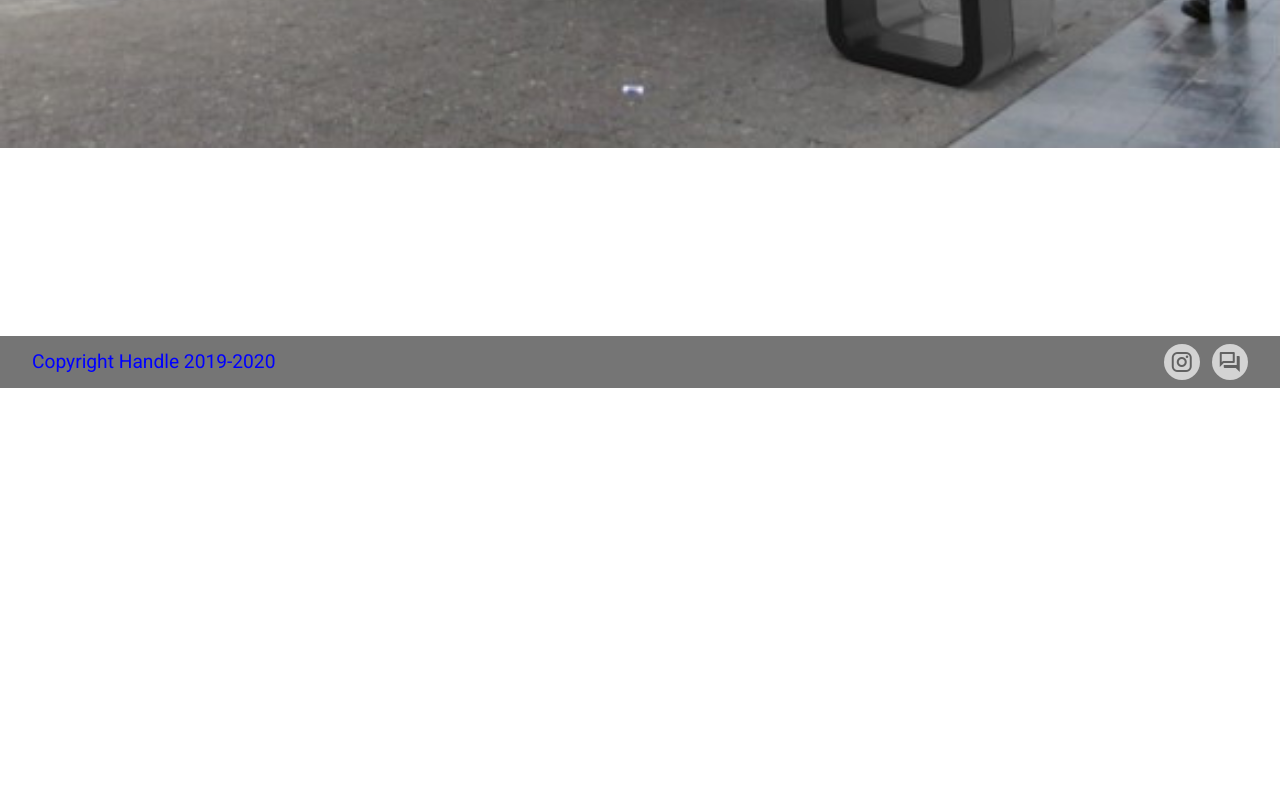
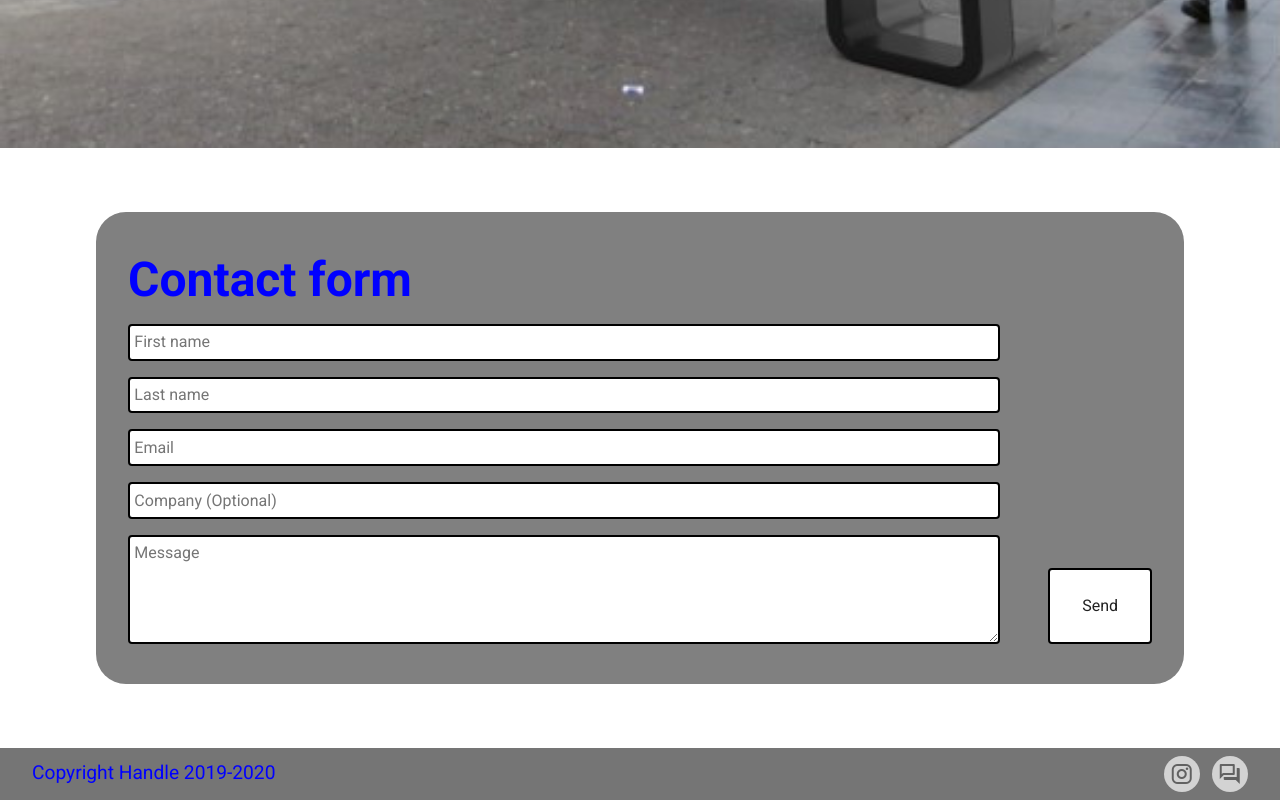
Before and after one commit to BMatrix/handle-website, a Vue app: page /contact in a window 1280 px wide. Shown: the part 412-1212 px from the top of the page. Before the commit the page ends 800 px from the top, so only its background shows below. Built offline with nearby package versions, Linux system fonts and the light colour scheme.

Commit message:
Added contact form
Added Contact component (non-functional)

```diff
--- /dev/null
+++ b/src/components/Contact.vue
@@ -0,0 +1,65 @@
+<template>
+  <div class="content">
+    <h2>Contact form</h2>
+    <form>
+      <div>
+        <input type="text" placeholder="First name" required />
+        <input type="text" placeholder="Last name" required />
+        <input type="email" placeholder="Email" required />
+        <input type="text" placeholder="Company (Optional)" />
+        <textarea rows="4" placeholder="Message" required />
+      </div>
+      <div>
+        <input type="submit" value="Send" />
+      </div>
+    </form>
+  </div>
+</template>
+
+<style scoped>
+.content {
+  background-color: grey;
+  border-radius: 30px;
+  padding: 2em;
+}
+
+h2 {
+  font-size: 3em;
+  color: blue;
+}
+
+form {
+  display: flex;
+  flex-direction: row;
+  justify-content: space-between;
+  align-items: flex-end;
+  gap: 3em;
+}
+form div {
+  display: flex;
+  flex-direction: column;
+}
+form div:first-child {
+    flex-grow: 1;
+}
+form div:first-child * {
+  padding: 0.5%;
+  margin: 8px 0 8px 0;
+  border: 2px solid black;
+  border-radius: 4px;
+  background-color: white;
+}
+form div:last-child * {
+  padding: 1.5em 2em 1.5em 2em;
+  margin: 8px 0 8px 0;
+  border: 2px solid black;
+  border-radius: 4px;
+  background-color: white;
+}
+</style>
+
+<script>
+export default {
+  name: "Contact"
+};
+</script>
--- a/src/components/Header.vue
+++ b/src/components/Header.vue
@@ -50,6 +50,7 @@
   width: 90%;
 }
 .middletext h1 {
+  color: black;
   font-size: 2.5em;
 }
 
--- a/src/views/Contact.vue
+++ b/src/views/Contact.vue
@@ -1,23 +1,29 @@
 <template>
   <div class="contact">
-    <Header :backgroundimage="'enviroments/enviroment1.jpg'" :activepage="3">
-      <template v-slot:title>Title</template>
-      <template v-slot:text>Lorem ipsum dolor sit amet consectetur adipisicing elit. A mollitia ea nulla voluptate asperiores beatae consectetur excepturi aliquam quasi ipsa saepe tempora quas, ipsum officiis labore, debitis omnis sunt necessitatibus. Lorem ipsum, dolor sit amet consectetur adipisicing elit. Nisi quos nam nihil fugit unde, amet saepe reprehenderit reiciendis. Dolores dolorem, ut vero in soluta consectetur minima corporis non officiis fuga!</template>
+    <Header :backgroundimage="'enviroments/enviroment1.jpg'" :middle="true" :activepage="3">
+      <template v-slot:title>
+        Have a question or want to collaborate with us?
+        <br />Please get in touch.
+      </template>
     </Header>
+    <Contact class="form"></Contact>
   </div>
 </template>
 
 <style scoped>
-.contact {
-  height: 100%;
+.form {
+  margin: 4em auto 4em auto;
+  width: 85%;
 }
 </style>
 
 <script>
+import Contact from "../components/Contact.vue";
 import Header from "../components/Header.vue";
 export default {
   components: {
-    Header
+    Header,
+    Contact
   }
 };
 </script>
--- a/src/views/Home.vue
+++ b/src/views/Home.vue
@@ -27,7 +27,7 @@
         <member class="member"                                     :background="true"  :image="'team/DarioVanMechelen.png'">   <template v-slot:name>Dario Van Mechelen</template>   <template v-slot:role>Graphic and Digital Media</template>  <template v-slot:description>Lorem ipsum dolor sit amet, consectetur adipisicing elit. Neque, eos voluptates explicabo dolor delectus enim debitis similique maxime assumenda pariatur ad vero optio earum, tempore numquam placeat atque distinctio accusamus.</template></member>
         <member class="member"  :reverse="true"  :redscale="true"                      :image="'team/EricGonzales.jpg'">       <template v-slot:name>Eric Gonzales</template>        <template v-slot:role>Industrial Design</template>          <template v-slot:description>Lorem ipsum dolor sit amet, consectetur adipisicing elit. Neque, eos voluptates explicabo dolor delectus enim debitis similique maxime assumenda pariatur ad vero optio earum, tempore numquam placeat atque distinctio accusamus.</template></member>
         <member class="member"                   :redscale="true"  :background="true"  :image="'team/JoyAgwunedu.jpg'">        <template v-slot:name>Joy Agwunedu</template>         <template v-slot:role>Multimedia Production</template>      <template v-slot:description>Lorem ipsum dolor sit amet, consectetur adipisicing elit. Neque, eos voluptates explicabo dolor delectus enim debitis similique maxime assumenda pariatur ad vero optio earum, tempore numquam placeat atque distinctio accusamus.</template></member>
-        <member class="member"  :reverse="true"                                        :image="'team/MadelinaGavril.jpg'">     <template v-slot:name>Madelina Gavril</template>      <template v-slot:role>Advertising</template>                <template v-slot:description>Lorem ipsum dolor sit amet, consectetur adipisicing elit. Neque, eos voluptates explicabo dolor delectus enim debitis similique maxime assumenda pariatur ad vero optio earum, tempore numquam placeat atque distinctio accusamus.</template></member>
+        <member class="member"  :reverse="true"                                        :image="'team/MadelinaGavril.jpg'">     <template v-slot:name>Madalina Gavril</template>      <template v-slot:role>Advertising</template>                <template v-slot:description>Lorem ipsum dolor sit amet, consectetur adipisicing elit. Neque, eos voluptates explicabo dolor delectus enim debitis similique maxime assumenda pariatur ad vero optio earum, tempore numquam placeat atque distinctio accusamus.</template></member>
         <member class="member"                   :redscale="true"  :background="true"  :image="'team/MarioGomezCarnero.jpg'">  <template v-slot:name>Mario Gomez Carnero</template>  <template v-slot:role>Industrial Design</template>          <template v-slot:description>Lorem ipsum dolor sit amet, consectetur adipisicing elit. Neque, eos voluptates explicabo dolor delectus enim debitis similique maxime assumenda pariatur ad vero optio earum, tempore numquam placeat atque distinctio accusamus.</template></member>
         <member class="member"  :reverse="true"                                        :image="'team/Sara-GülKangöz.jpg'">     <template v-slot:name>Sara-Gül Kangöz</template>      <template v-slot:role>Media and Communications</template>   <template v-slot:description>Lorem ipsum dolor sit amet, consectetur adipisicing elit. Neque, eos voluptates explicabo dolor delectus enim debitis similique maxime assumenda pariatur ad vero optio earum, tempore numquam placeat atque distinctio accusamus.</template></member>
       </div>
```
